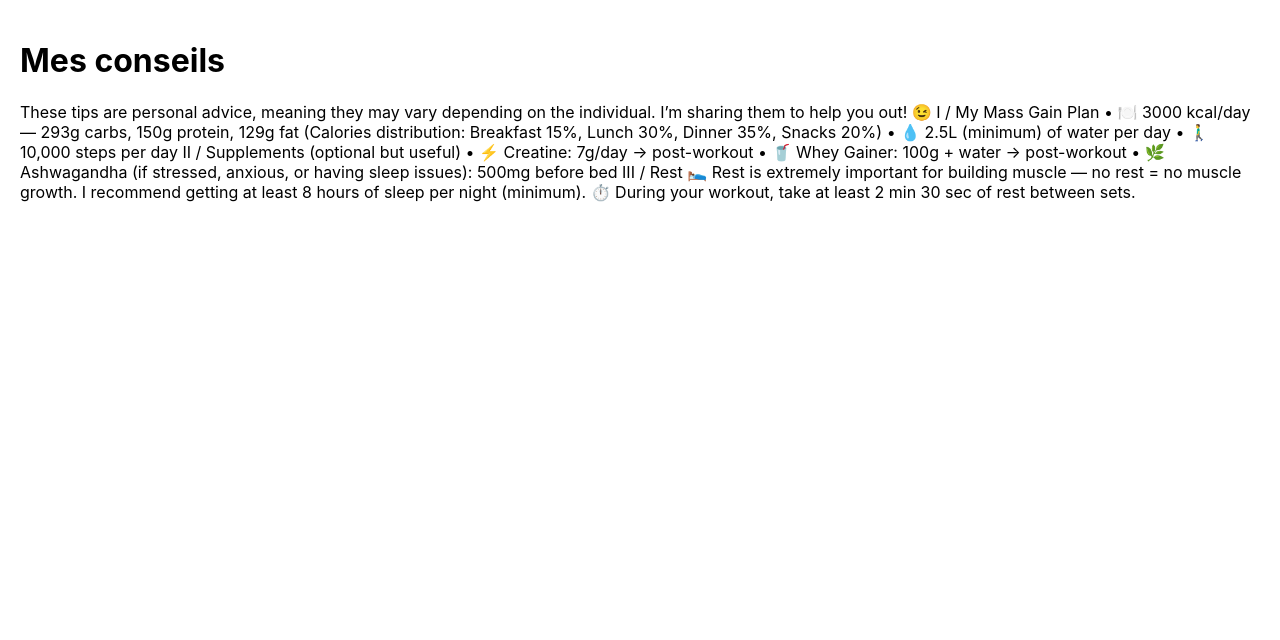
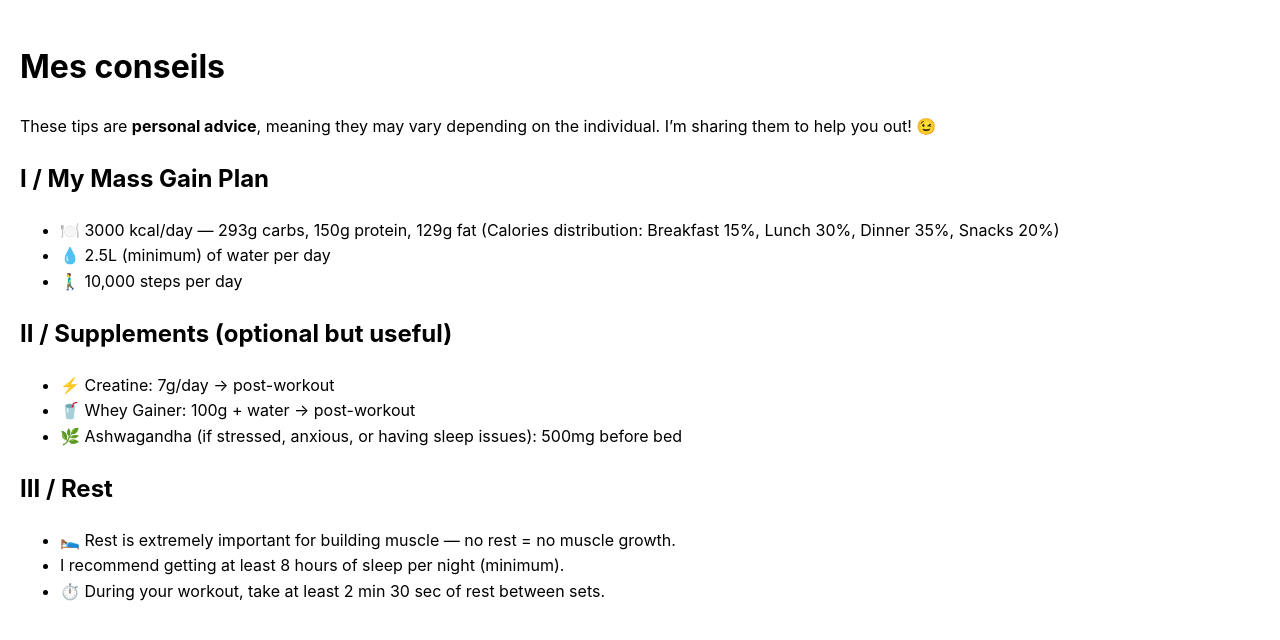
Before and after one commit to countventa/mai-coach, a Next.js app: page /advice in a window 1280 px wide. Shown: the top 640 px of the page. Built offline with nearby package versions, Linux system fonts and the light colour scheme.

Commit message:
Clean advice

```diff
--- a/pages/advice.jsx
+++ b/pages/advice.jsx
@@ -1,29 +1,32 @@
 export default function MesConseils() {
   return (
-    <div style={{ padding: "20px" }}>
+    <div style={{ padding: "20px", lineHeight: "1.6" }}>
       <h1>Mes conseils</h1>
+
       <p>
-      These tips are personal advice, meaning they may vary depending on the individual. I’m sharing them to help you out! 😉
+        These tips are <strong>personal advice</strong>, meaning they may vary depending on the individual. I’m sharing them to help you out! 😉
+      </p>
 
-        I / My Mass Gain Plan
-            • 🍽️ 3000 kcal/day — 293g carbs, 150g protein, 129g fat
-            (Calories distribution: Breakfast 15%, Lunch 30%, Dinner 35%, Snacks 20%)
-            • 💧 2.5L (minimum) of water per day
-            • 🚶‍♂️ 10,000 steps per day
+      <h2>I / My Mass Gain Plan</h2>
+      <ul>
+        <li>🍽️ 3000 kcal/day — 293g carbs, 150g protein, 129g fat (Calories distribution: Breakfast 15%, Lunch 30%, Dinner 35%, Snacks 20%)</li>
+        <li>💧 2.5L (minimum) of water per day</li>
+        <li>🚶‍♂️ 10,000 steps per day</li>
+      </ul>
 
+      <h2>II / Supplements (optional but useful)</h2>
+      <ul>
+        <li>⚡ Creatine: 7g/day → post-workout</li>
+        <li>🥤 Whey Gainer: 100g + water → post-workout</li>
+        <li>🌿 Ashwagandha (if stressed, anxious, or having sleep issues): 500mg before bed</li>
+      </ul>
 
-        II / Supplements (optional but useful)
-            • ⚡ Creatine: 7g/day → post-workout
-            • 🥤 Whey Gainer: 100g + water → post-workout
-            • 🌿 Ashwagandha (if stressed, anxious, or having sleep issues): 500mg before bed
-
-
-        III / Rest
-            🛌 Rest is extremely important for building muscle — no rest = no muscle growth.
-            I recommend getting at least 8 hours of sleep per night (minimum).
-
-            ⏱️ During your workout, take at least 2 min 30 sec of rest between sets.
-      </p>
+      <h2>III / Rest</h2>
+      <ul>
+        <li>🛌 Rest is extremely important for building muscle — no rest = no muscle growth.</li>
+        <li>I recommend getting at least 8 hours of sleep per night (minimum).</li>
+        <li>⏱️ During your workout, take at least 2 min 30 sec of rest between sets.</li>
+      </ul>
     </div>
   );
 }
```
